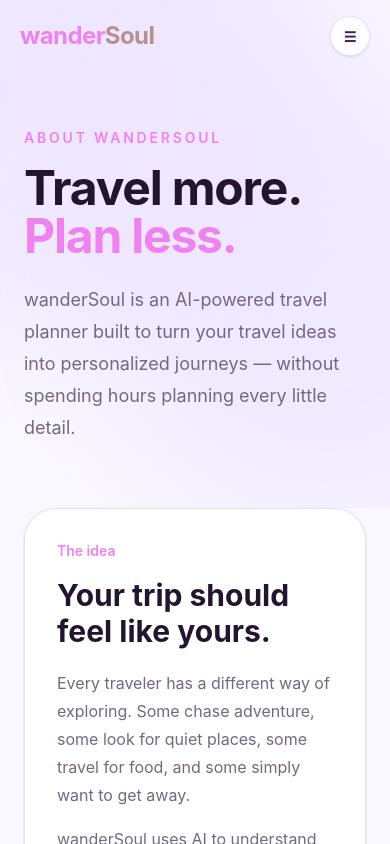
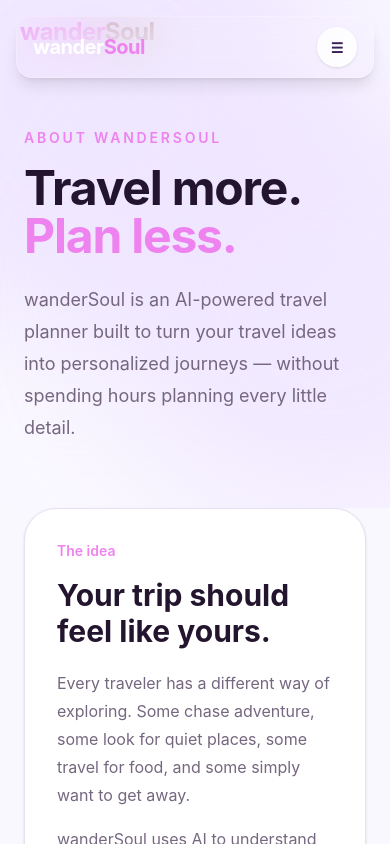
Before and after one commit to anupam-anand-ojha/wanderSoul-ai-frontend, a React (Vite) app: page /about in a window 390 px wide. Shown: the top 844 px of the page. Built offline with nearby package versions, Linux system fonts and the light colour scheme.

Commit message:
add floating navbar for mobile

```diff
--- a/src/components/Navbar.jsx
+++ b/src/components/Navbar.jsx
@@ -10,7 +10,6 @@ const Navbar = () => {
 
   return (
     <div className="navbar fixed left-0 top-0 z-50 w-full bg-transparent px-5 py-4 md:px-10">
-
       {/* Logo */}
       <div className="navbar-start">
         <Link
@@ -24,7 +23,6 @@ const Navbar = () => {
       {/* Desktop Menu */}
       <div className="navbar-center hidden lg:flex">
         <ul className="menu menu-horizontal gap-2 rounded-full border border-[#e9e0f2] bg-white/75 px-2 shadow-sm backdrop-blur-md">
-
           {navItems.map((item) => (
             <li key={item.path}>
               <NavLink
@@ -41,13 +39,11 @@ const Navbar = () => {
               </NavLink>
             </li>
           ))}
-
         </ul>
       </div>
 
       {/* Right */}
       <div className="navbar-end">
-
         {/* Plan Button */}
         <Link
           to="/plan"
@@ -57,21 +53,30 @@ const Navbar = () => {
           <span>↗</span>
         </Link>
 
+        {/* Mobile Navbar */}
+        <div className="absolute left-4 right-4 top-4 z-50 lg:hidden">
+          <div className="flex items-center justify-between rounded-2xl border border-white/20 bg-white/10 px-4 py-2.5 shadow-lg backdrop-blur-xl">
+            {/* Logo */}
+            <Link
+              to="/"
+              className="text-xl font-bold tracking-tight text-white"
+            >
+              wander<span className="text-[#EE82EE]">Soul</span>
+            </Link>
+
             {/* Mobile Menu */}
-        <div className="dropdown dropdown-end lg:hidden">
-
+            <div className="dropdown dropdown-end">
               <button
                 tabIndex={0}
-            className="btn btn-circle border border-[#e9e0f2] bg-white/80 text-[#3b2057] shadow-sm backdrop-blur-md hover:bg-white"
+                className="btn btn-circle h-10 min-h-10 w-10 border border-white/20 bg-white/80 text-[#3b2057] shadow-sm backdrop-blur-md hover:bg-white"
               >
                 ☰
               </button>
 
               <ul
                 tabIndex={0}
-            className="menu dropdown-content mt-3 w-52 rounded-2xl border border-[#e9e0f2] bg-white/95 p-3 text-[#3b2057] shadow-xl backdrop-blur-md"
+                className="menu dropdown-content mt-3 w-52 rounded-2xl border border-white/20 bg-white/95 p-3 text-[#3b2057] shadow-xl backdrop-blur-xl"
               >
-
                 {navItems.map((item) => (
                   <li key={item.path}>
                     <Link
@@ -91,11 +96,10 @@ const Navbar = () => {
                     Plan a Trip ↗
                   </Link>
                 </li>
-
               </ul>
-
             </div>
-
+          </div>
+        </div>
       </div>
     </div>
   );
--- a/src/pages/Home.jsx
+++ b/src/pages/Home.jsx
@@ -40,11 +40,11 @@ const Home = () => {
         <Navbar />
 
         {/* Hero Content */}
-        <div className="relative z-10 flex min-h-screen md:items-center px-6 pt-40 md:pt-20 md:px-10">
+        <div className="relative z-10 flex min-h-screen md:items-center px-6 pt-30 md:pt-20 md:px-10">
           <div className="mx-auto w-full max-w-7xl">
             <div className="max-w-3xl">
 
-              <div className=" mb-18 md:mb-6 inline-flex rounded-full border border-[#EE82EE]/40 bg-[#800080]/20 px-4 py-3 text-sm text-[#EE82EE] backdrop-blur-md">
+              <div className=" mb-10 md:mb-6 inline-flex rounded-full border border-[#EE82EE]/40 bg-[#800080]/20 px-4 py-3 text-sm text-[#EE82EE] backdrop-blur-md">
                 AI-powered travel planning
               </div>
 
```
Lines whose indentation alone changed are shown as unchanged.
